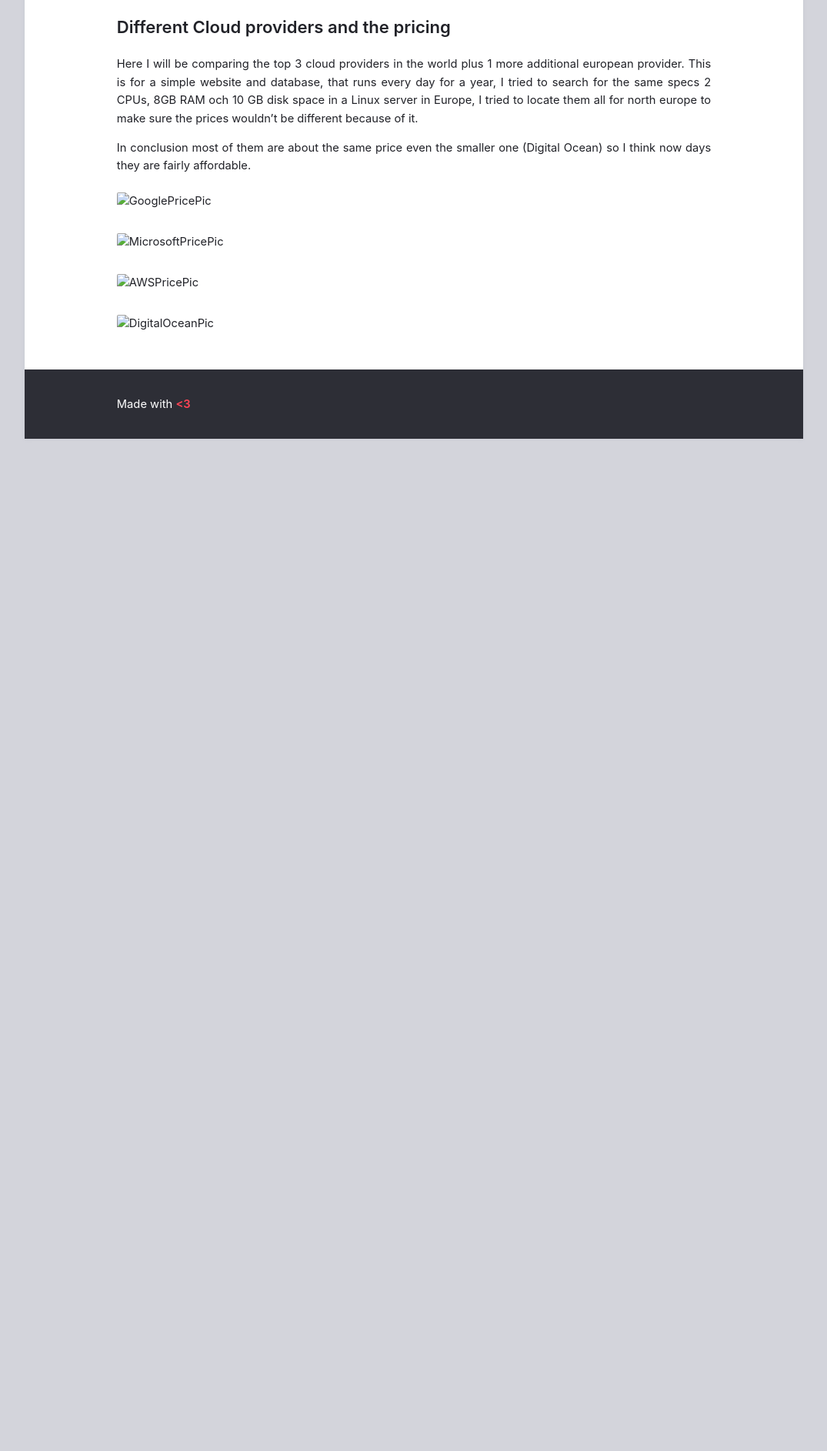
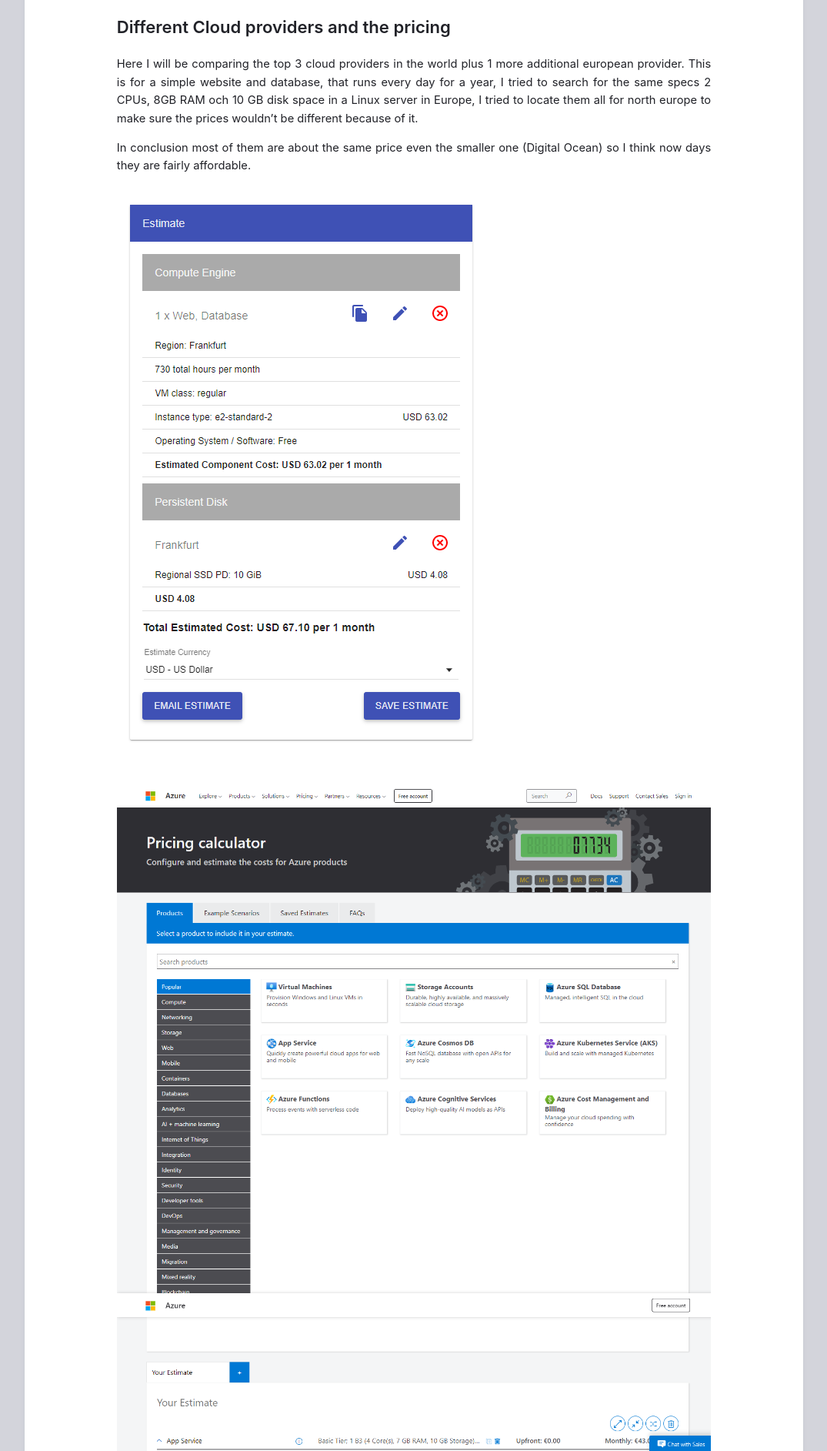
Before and after one commit to Alejandratala/alejandratala.github.io, a Jekyll site: the page built from _posts/2020-09-07-What-is-Cloud.md, in a window 1280 px wide. Shown: the part 1224-3109 px from the top of the page at 77% size, without its empty margins (102-1177 px from the left). Built offline with Jekyll 4.4.1, drawn with Linux system fonts in a browser that asks for light colours; before the commit the page ends 1794 px from its top, so only the background shows below that.

Commit message:
getting the image path to work

```diff
--- a/_posts/2020-09-07-What-is-Cloud.md
+++ b/_posts/2020-09-07-What-is-Cloud.md
@@ -39,10 +39,10 @@
 
 In conclusion  most of them are about the same price even the smaller one (Digital Ocean) so I think now days they are fairly affordable.
 
-![GooglePricePic](/assets/googleCloudPrice.png)
+![GooglePricePic](/assets/Images/googleCloudPrice.png)
 
-![MicrosoftPricePic](/assets/MicrosoftCloudPriceAppService.png)
+![MicrosoftPricePic](/assets/Images/MicrosoftCloudPriceAppService.png)
 
-![AWSPricePic](/assets/AWSCloudPricing.png)
+![AWSPricePic](/assets/Images/AWSCloudPricing.png)
 
-![DigitalOceanPic](/assets/DigitalOceanPricing.png)
+![DigitalOceanPic](/assets/Images/DigitalOceanPricing.png)
```
